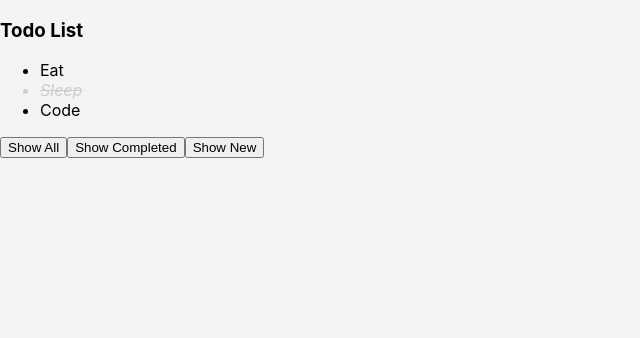
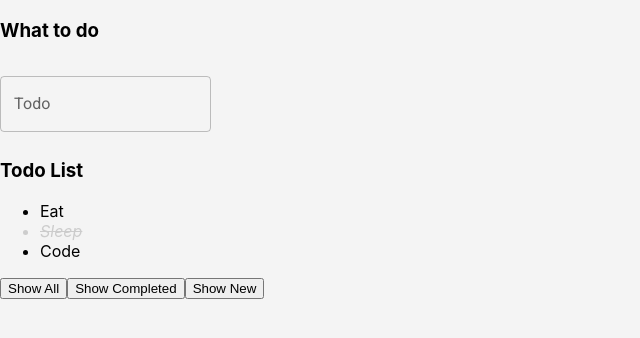
Before and after one commit to Chienle26/learn-reactjs, a React (Create React App) app: page /todos in a window 1280 px wide. Shown: the top 338 px of the page, without its empty margins (0-640 px from the left). Built offline with nearby package versions, Linux system fonts and the light colour scheme.

Commit message:
feat: form add to card

```diff
--- a/package.json
+++ b/package.json
@@ -7,7 +7,7 @@
     "@emotion/styled": "^11.11.0",
     "@fontsource/roboto": "^5.0.4",
     "@hookform/error-message": "^2.0.1",
-    "@hookform/resolvers": "^3.1.1",
+    "@hookform/resolvers": "^3.3.1",
     "@mui/icons-material": "^5.13.7",
     "@mui/material": "^5.13.7",
     "@mui/styles": "^5.14.6",
@@ -20,7 +20,7 @@
     "query-string": "^8.1.0",
     "react": "^18.2.0",
     "react-dom": "^18.2.0",
-    "react-hook-form": "^7.45.1",
+    "react-hook-form": "^7.46.1",
     "react-redux": "^8.1.1",
     "react-router-dom": "^6.15.0",
     "react-scripts": "5.0.1",
--- /dev/null
+++ b/src/components/form-controls/InputField/index.jsx
@@ -0,0 +1,50 @@
+import { TextField } from "@mui/material";
+import React from "react";
+import PropTypes from "prop-types";
+import { Controller } from "react-hook-form";
+
+InputField.propTypes = {
+  form: PropTypes.object.isRequired,
+  name: PropTypes.string.isRequired,
+
+  label: PropTypes.string,
+  disabled: PropTypes.bool,
+};
+
+function InputField(props) {
+  const { form, name, label, disabled } = props;
+  const {
+    formState: { errors, touchedFields },
+  } = form;
+  const hasError = errors[name] && touchedFields[name];
+
+  return (
+    <Controller
+      name={name}
+      control={form.control}
+      render={({
+        field: { onChange, onBlur, value, name },
+        // fieldState: { invalid, error },
+      }) => (
+        <TextField
+          margin="normal"
+          variant="outlined"
+          id="outlined-error-helper-text"
+          // fullWidth
+          label={label}
+          error={!!hasError}
+          helperText={errors[name]?.message}
+          // error={invalid}
+          // helperText={error?.message}
+          onChange={onChange}
+          onBlur={onBlur}
+          name={name}
+          value={value}
+          disabled={disabled}
+        />
+      )}
+    />
+  );
+}
+
+export default InputField;
--- /dev/null
+++ b/src/components/form-controls/QuantityField/index.jsx
@@ -0,0 +1,106 @@
+import { AddCircleOutline, RemoveCircleOutline } from "@mui/icons-material";
+import {
+  Box,
+  FormControl,
+  FormHelperText,
+  IconButton,
+  OutlinedInput,
+  Typography,
+} from "@mui/material";
+import { makeStyles } from "@mui/styles";
+import PropTypes from "prop-types";
+import React from "react";
+import { Controller } from "react-hook-form";
+
+const useStyles = makeStyles((theme) => ({
+  root: {},
+
+  box: {
+    display: "flex",
+    flexFlow: "row nowrap",
+    alignItems: "center",
+    maxWidth: "150px",
+  },
+
+  quantity: {
+    textAlign: "center",
+    "& input[type='number']::-webkit-inner-spin-button, & input[type='number']::-webkit-outer-spin-button":
+      {
+        display: "none", // Ẩn nút lên và xuống
+      },
+  },
+}));
+
+QuantityField.propTypes = {
+  form: PropTypes.object.isRequired,
+  name: PropTypes.string.isRequired,
+
+  label: PropTypes.string,
+  disabled: PropTypes.bool,
+};
+
+function QuantityField(props) {
+  const classes = useStyles();
+  const { form, name, label, disabled } = props;
+  const {
+    formState: { errors, touchedFields },
+    setValue,
+  } = form;
+  const hasError = errors[name] && touchedFields[name];
+
+  return (
+    <FormControl
+      error={!!hasError}
+      fullWidth
+      margin="normal"
+      variant="outline"
+      size="small"
+      className={classes.root}
+    >
+      <Typography marginBottom={1} variant="body1" fontWeight="bold">
+        {label}
+      </Typography>
+      <Controller
+        name={name}
+        control={form.control}
+        render={({ field: { onChange, onBlur, value, name } }) => (
+          <Box className={classes.box}>
+            <IconButton
+              onClick={() =>
+                setValue(
+                  name,
+                  Number.parseInt(value) ? Number.parseInt(value) - 1 : 1
+                )
+              }
+            >
+              <RemoveCircleOutline />
+            </IconButton>
+            <OutlinedInput
+              className={classes.quantity}
+              id={name}
+              type="number"
+              value={value}
+              disabled={disabled}
+              onChange={onChange}
+              onBlur={onBlur}
+              inputProps={{ style: { textAlign: "center" } }}
+            />
+            <IconButton
+              onClick={() =>
+                setValue(
+                  name,
+                  Number.parseInt(value) ? Number.parseInt(value) + 1 : 1
+                )
+              }
+            >
+              <AddCircleOutline />
+            </IconButton>
+          </Box>
+        )}
+      />
+      <FormHelperText>{errors[name]?.message}</FormHelperText>
+    </FormControl>
+  );
+}
+
+export default QuantityField;
--- /dev/null
+++ b/src/features/Products/components/AddToCartForm.jsx
@@ -0,0 +1,43 @@
+import { yupResolver } from "@hookform/resolvers/yup";
+import { Button } from "@mui/material";
+import PropTypes from "prop-types";
+import React from "react";
+import { useForm } from "react-hook-form";
+import * as yup from "yup";
+import QuantityField from "../../../components/form-controls/QuantityField";
+AddToCartForm.propTypes = {
+  onSubmit: PropTypes.func,
+};
+
+function AddToCartForm({ onSubmit = null }) {
+  const schema = yup.object().shape({
+    quantity: yup
+      .number()
+      .required("Please enter quantity.")
+      .min(0, "Minimum value is 1.")
+      .typeError("Please enter a number."),
+  });
+
+  const form = useForm({
+    defaultValues: {
+      quantity: 1,
+    },
+    resolver: yupResolver(schema),
+  });
+
+  const handleSubmit = async (values) => {
+    if (onSubmit) {
+      await onSubmit(values);
+    }
+  };
+  return (
+    <form onSubmit={form.handleSubmit(handleSubmit)}>
+      <QuantityField name="quantity" label="Quantity" form={form} />
+      <Button type="submit" variant="contained" color="primary" size="large">
+        ADD TO CARD
+      </Button>
+    </form>
+  );
+}
+
+export default AddToCartForm;
--- a/src/features/Products/pages/DetailPage.jsx
+++ b/src/features/Products/pages/DetailPage.jsx
@@ -5,6 +5,7 @@ import { useParams } from "react-router-dom";
 import ProductInfo from "../components/ProductInfo";
 import ProductThumbnail from "../components/ProductThumbnail";
 import useProductDetail from "../hooks/useProductDetail";
+import AddToCartForm from "../components/AddToCartForm";
 DetailPage.propTypes = {};
 
 const useStyles = makeStyles((theme) => ({
@@ -45,6 +46,10 @@ function DetailPage(props) {
     );
   }
 
+  const handleAddToCartSubmit = (formValues) => {
+    console.log("formValues", formValues);
+  };
+
   return (
     <Box>
       <Container className={classes.root}>
@@ -55,6 +60,7 @@ function DetailPage(props) {
             </Grid>
             <Grid item className={classes.right}>
               <ProductInfo product={product} />
+              <AddToCartForm onSubmit={handleAddToCartSubmit} />
             </Grid>
           </Grid>
         </Paper>
--- /dev/null
+++ b/src/features/Todo/components/TodoForm/index.jsx
@@ -0,0 +1,39 @@
+import React from "react";
+import PropTypes from "prop-types";
+import InputField from "../../../../components/form-controls/InputField";
+import { useForm } from "react-hook-form";
+import { yupResolver } from "@hookform/resolvers/yup";
+import * as yup from "yup";
+
+TodoForm.propTypes = {
+  onSubmit: PropTypes.func,
+};
+
+function TodoForm({ onSubmit = null }) {
+  const schema = yup.object().shape({
+    title: yup
+      .string()
+      .required("Please enter title.")
+      .min(5, "Title is too short."),
+  });
+
+  const form = useForm({
+    defaultValues: {
+      title: "",
+    },
+    resolver: yupResolver(schema),
+  });
+
+  const handleSubmit = (values) => {
+    if (onSubmit) onSubmit(values);
+    form.reset();
+  };
+
+  return (
+    <form onSubmit={form.handleSubmit(handleSubmit)}>
+      <InputField name="title" label="Todo" form={form} />
+    </form>
+  );
+}
+
+export default TodoForm;
--- a/src/features/Todo/components/TodoList/index.jsx
+++ b/src/features/Todo/components/TodoList/index.jsx
@@ -15,9 +15,7 @@ TodoList.defaultProps = {
 
 function TodoList({ todoList, onTodoClick }) {
   const handleTodoClick = (todo, index) => {
-    if (!onTodoClick) return;
-
-    onTodoClick(todo, index);
+    if (onTodoClick) onTodoClick(todo, index);
   };
 
   return (
@@ -27,9 +25,9 @@ function TodoList({ todoList, onTodoClick }) {
           key={todo.id}
           className={classnames({
             "todo-item": true,
-            completed: todo.status == "completed",
+            completed: todo.status === "completed",
           })}
-          onClick={() => onTodoClick(todo, index)}
+          onClick={() => handleTodoClick(todo, index)}
         >
           {todo.title}
         </li>
--- a/src/features/Todo/index.jsx
+++ b/src/features/Todo/index.jsx
@@ -1,5 +1,7 @@
 import React, { useState } from "react";
 import TodoList from "./components/TodoList";
+import TodoForm from "./components/TodoForm";
+import { v4 as uuid } from "uuid";
 
 TodoFeature.propTypes = {};
 
@@ -51,8 +53,21 @@ function TodoFeature(props) {
     (todo) => filteredStatus === "all" || filteredStatus === todo.status
   );
 
+  const handleTodoFormSubmit = (formValues) => {
+    const newTodo = {
+      id: uuid(),
+      title: formValues.title,
+      status: "new",
+    };
+
+    setTodoList([...todoList, newTodo]);
+  };
+
   return (
     <div>
+      <h3>What to do</h3>
+      <TodoForm onSubmit={handleTodoFormSubmit} />
+
       <h3>Todo List</h3>
       <TodoList todoList={renderedTodoList} onTodoClick={handleTodoClick} />
 
```
Also changed, not shown: 1 other file (tests, documents, lock files or other folders).
